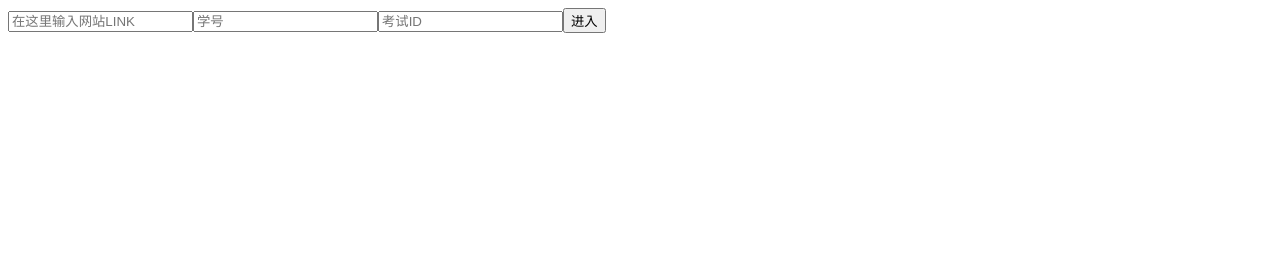
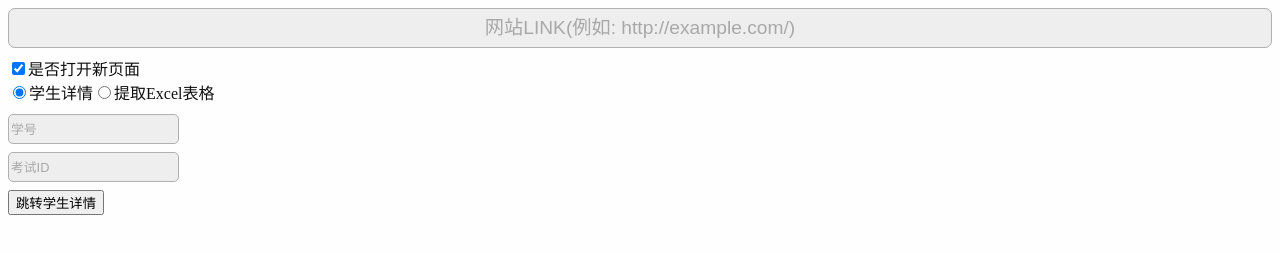
Before and after one commit to kirisauce/xuanyeovo.github.io, a plain HTML site: page collections/nhii.html in a window 1280 px wide. Drawn offline with Linux system fonts and the light colour scheme.

Commit message:
NHII jumper: Add more modes and UI optimization

```diff
--- a/collections/nhii.html
+++ b/collections/nhii.html
@@ -1,49 +1,195 @@
 <html>
     <head>
         <title>NHII SCORE DETAIL</title>
-        <meta name='viewport' content='initial-scale=1.0,maximum-scale=3.0,minimun-scale=1.0'/>
+        <meta charset='utf-8' />
+        <meta name='viewport' content='initial-scale=1.0,maximum-scale=3.0,minimum-scale=1.0'/>
         <script src='../js/vue.global.min.js'></script>
         <!--script src='https://cdn.bootcdn.net/ajax/libs/vConsole/3.15.0/vconsole.min.js'></script-->
         <style>
 #app {
 }
+
+:root {
+    --bkgr: #fefefe;
+    --input-bkgr: #eeeeee;
+    --input-border-color: #b0b0b0;
+    --input-placeholder: #a8a8a8;
+    --font-color: #111111;
+}
+
+@media screen and (prefers-color-scheme: dark) {
+    :root {
+        --bkgr: #101010;
+        --input-bkgr: #898989;
+        --input-border-color: #606060;
+        --input-placeholder: #aaaaaa;
+        --font-color: #eeeeee;
+    }
+}
+
+body {
+    background-color: var(--bkgr);
+    transition: background-color 0.8s ease-out;
+}
+
+* {
+    transition: color 0.8s ease-out;
+}
+
+input.txt {
+    background-color: var(--input-bkgr);
+    border-color: var(--input-border-color);
+    outline: none;
+    color: var(--font-color);
+
+    transition: background-color 0.8s ease-out;
+    transition: border-color 0.8s ease-out;
+}
+
+input.txt::placeholder {
+    color: var(--input-placeholder);
+}
+
+.link_input {
+    width: 100%;
+    height: 40px;
+    font-size: 1.2em;
+    border-style: solid;
+    border-width: 1px;
+    border-radius: 7px;
+    margin-bottom: 8px;
+    text-align: center;
+}
+
+.normal_input {
+    height: 30px;
+    font-size: 0.8em;
+    border-style: solid;
+    border-width: 1px;
+    border-radius: 5px;
+    margin-bottom: 8px;
+    text-align: left;
+}
+
+a {
+    color: var(--font-color);
+}
         </style>
     </head>
     <body>
         <div id='app'>
-            <input type='text' placeholder='在这里输入网站LINK' v-model='link'/>
-            <input type='text' placeholder='学号' v-model='studentid'/>
-            <input type='text' placeholder='考试ID' v-model='examid'/>
-            <input type='button' @click='apply()' value='进入'/>
-            <!--iframe :src='url'></iframe-->
+            <input type='text' placeholder='网站LINK(例如: http://example.com/)' v-model='link' class='txt link_input' /><br/>
+
+            <div style>
+                <input type='checkbox' ref='jump_newpage' @click='jump_newpage = this.checked' checked /><a @click='this.$refs.jump_newpage.click()'>是否打开新页面</a>
+            </div>
+
+            <!-- 模式选择 -->
+            <div style='margin-bottom: 10px;'>
+                <input type='radio' value='detail' v-model='mode' name='mode' /><a @click='mode = "detail"'>学生详情</a>
+                <input type='radio' value='excel' v-model='mode' name='mode' /><a @click='mode = "excel"'>提取Excel表格</a>
+            </div>
+
+            <input type='text' placeholder='学号' v-model='studentid' class='txt normal_input' v-show='mode == "detail"' /><br/>
+            <input type='text' placeholder='考试ID' v-model='examid' class='txt normal_input' /><br/>
+            <input type='button' @click='jump_trigger()' :value='jump_text' />
         </div>
         <script>
 //var vConsole = new VConsole();
 'use strict';
 
+function autosave(localKey) {
+    return {
+        handler(newValue, oldValue) {
+            window.localStorage.setItem(localKey, newValue);
+        },
+        deep: true
+    };
+}
+
+function getOrInit(key, defaultValue) {
+    let v = window.localStorage.getItem(key);
+    if (v === null) {
+        v = defaultValue;
+        window.localStorage.setItem(key, defaultValue);
+    }
+    return v;
+}
+
+function getButtonTextByMode(mode) {
+    if (mode == 'detail') {
+        return '跳转学生详情';
+    } else if (mode == 'excel') {
+        return '跳转提取Excel表格';
+    }
+}
+
 var app = Vue.createApp({
     data() {
         return {
-            link: window.localStorage.getItem('link'),
-            url: '',
+            link: getOrInit('link', ''),
+            mode: getOrInit('mode', 'detail'),
             studentid: '',
-            examid: ''
+            examid: getOrInit('examid', ''),
+            jump_text: getButtonTextByMode(getOrInit('mode', 'detail')),
+            jump_newpage: true,
         };
     },
 
     methods: {
-        apply() {
-            window.open(`${this.link}/base/newuistu_ctr/examscorepagedao?studentnum=${this.studentid}&examid=${this.examid}`);
+        jump(url) {
+            if (this.jump_newpage) {
+                window.open(url);
+            } else {
+                window.location.href = url;
+            }
+        },
+
+        jump_trigger() {
+
+            if (this.mode == 'detail') {
+                this.jump_detail();
+            } else if (this.mode == 'excel') {
+                this.jump_excel();
+            }
+        },
+
+        jump_detail() {
+            let examid = Number(this.examid);
+            if (isNaN(examid) || examid == 0) {
+                alert('Unrecogizable ExamID');
+                return;
+            }
+
+            if (this.studentid == '') {
+                alert('Student ID must not be empty');
+                return;
+            }
+
+            this.jump(`${this.link}/base/newuistu_ctr/examscorepagedao?studentnum=${this.studentid}&examid=${examid}`);
+        },
+
+        jump_excel() {
+            let examid = Number(this.examid);
+            if (isNaN(examid) || examid == 0) {
+                alert('Unrecogizable ExamID');
+                return;
+            }
+
+            this.jump(`${this.link}/base/newuiteacher/examscorebillexcel2dao?examid=${examid}&classid=0&subjectid=0&subjectrank=1`);
         }
     },
 
     watch: {
-        link: {
-            handler(newValue, oldValue) {
-                window.localStorage.setItem('link', newValue);
+        link: autosave('link'),
+        examid: autosave('examid'),
+        mode: {
+            handler(newValue) {
+                window.localStorage.setItem('mode', newValue);
+                this.jump_text = getButtonTextByMode(newValue);
             },
-            deep: true
-        }
+            deep: true,
+        },
     }
 });
 app.mount('#app');
```
